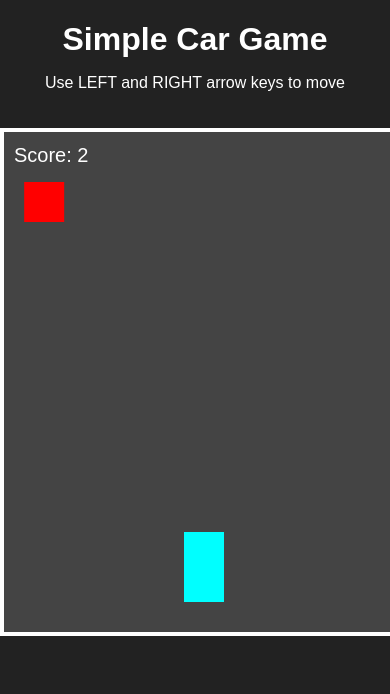
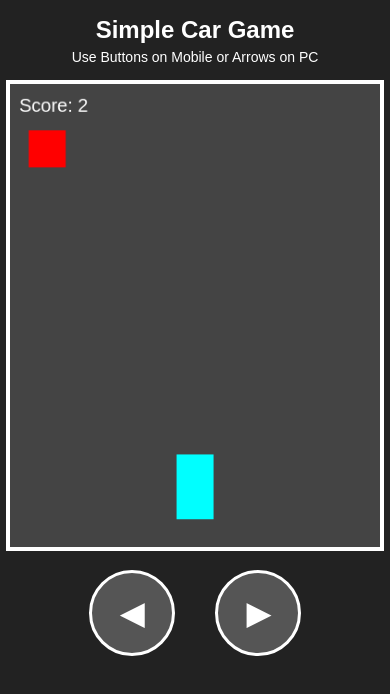
Before and after one commit to prathameshkshirsagar532-hue/My_first_car_game, a plain HTML site: page index.html in a window 390 px wide. Drawn offline with Linux system fonts and the light colour scheme.

Commit message:
Update styles and mobile controls in index.html

```diff
--- a/index.html
+++ b/index.html
@@ -5,15 +5,27 @@
     <meta name="viewport" content="width=device-width, initial-scale=1.0">
     <title>Simple Car Game</title>
     <style>
-        body { margin: 0; background: #222; text-align: center; font-family: Arial, sans-serif; color: white; }
-        #gameCanvas { background: #444; border: 4px solid white; margin-top: 20px; display: inline-block; }
-        h1 { margin-bottom: 5px; }
+        body { margin: 0; background: #222; text-align: center; font-family: Arial, sans-serif; color: white; user-select: none; }
+        #gameCanvas { background: #444; border: 4px solid white; margin-top: 10px; display: inline-block; max-width: 95vw; height: auto; }
+        h1 { margin-bottom: 5px; font-size: 24px; }
+        p { margin: 5px; font-size: 14px; }
+
+        /* Mobile Buttons Style */
+        .controls { display: flex; justify-content: center; gap: 40px; margin-top: 15px; }
+        .btn { width: 80px; height: 80px; background: #555; border: 3px solid white; border-radius: 50%; color: white; font-size: 30px; font-weight: bold; display: flex; align-items: center; justify-content: center; -webkit-user-select: none; }
+        .btn:active { background: cyan; color: black; }
     </style>
 </head>
 <body>
     <h1>Simple Car Game</h1>
-    <p>Use LEFT and RIGHT arrow keys to move</p>
+    <p>Use Buttons on Mobile or Arrows on PC</p>
     <canvas id="gameCanvas" width="400" height="500"></canvas>
+
+    <!-- Mobile Touch Controls -->
+    <div class="controls">
+        <div id="leftBtn" class="btn">◀</div>
+        <div id="rightBtn" class="btn">▶</div>
+    </div>
 
     <script src="game.js"></script>
 </body>
```
